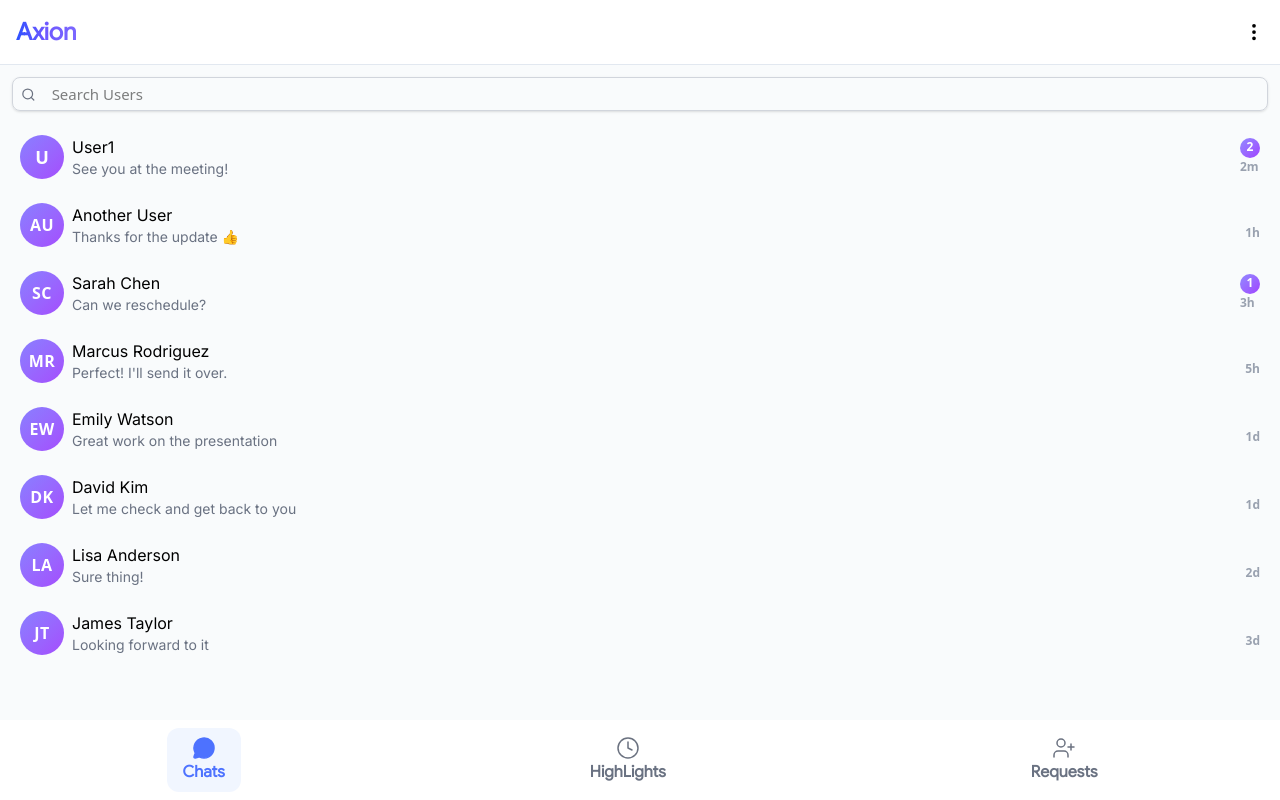
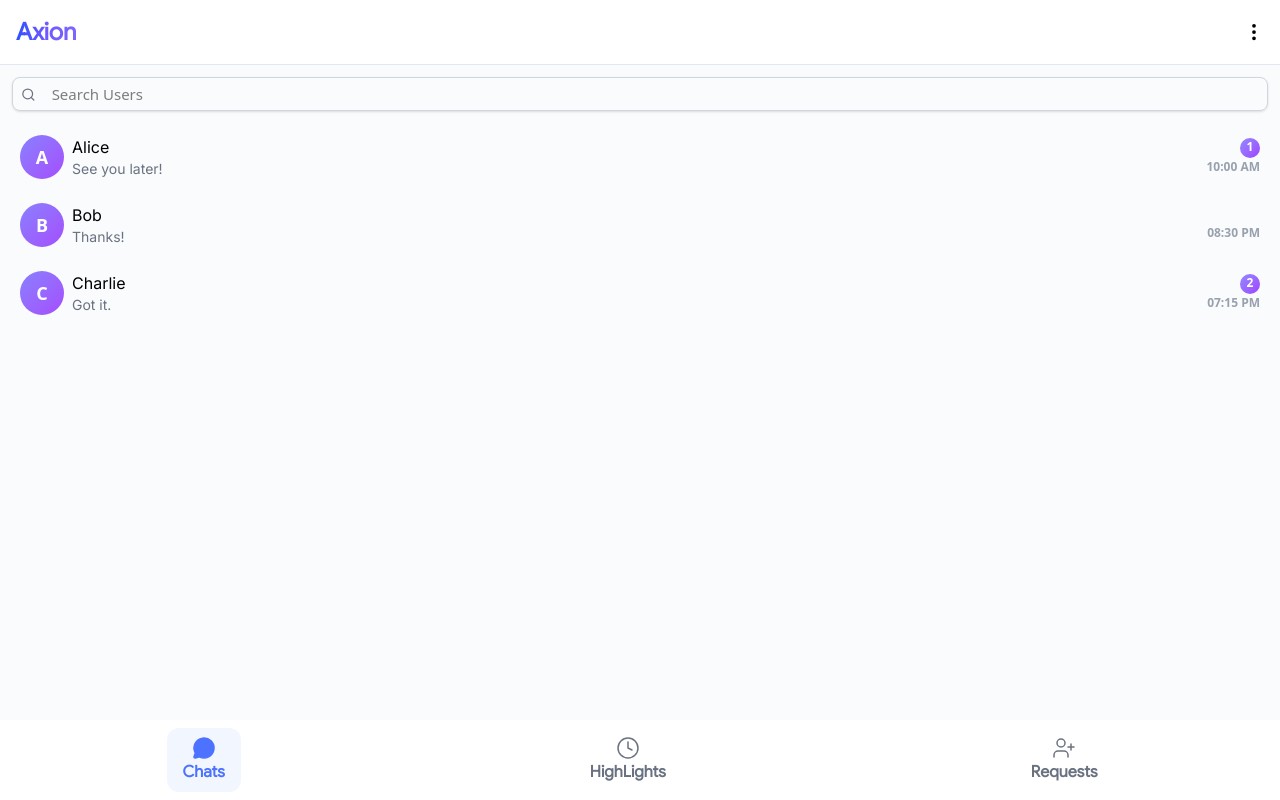
Before and after one commit to HafizAhmad-dev/Axion---Connect-with-world, a React (Vite) app in the folder Front End/: page / in a window 1280 px wide. Built offline with nearby package versions, Linux system fonts and the light colour scheme.

Commit message:
Refactor frontend state: separate slices for contacts, conversations, and current chat

```diff
--- /dev/null
+++ b/Front End/src/MockData/MockContacts.tsx
@@ -0,0 +1,8 @@
+import type { Contact } from "../Types/Contact.type";
+
+export const mockContacts: Contact[] = [
+    { id: "u1", username: "Alice", isOnline: true, avatar: "A" },
+    { id: "u2", username: "Bob", isOnline: false, avatar: "B" },
+    { id: "u3", username: "Charlie", isOnline: true, avatar: "C" },
+    { id: "u4", username: "Diana", isOnline: false, avatar: "D" },
+];
--- /dev/null
+++ b/Front End/src/MockData/MockConversation.tsx
@@ -0,0 +1,29 @@
+import type { Conversation } from "../Types/Conversation.type";
+
+
+export const mockConversations:Conversation[] = [
+  {
+    id: "c1",
+    participants: ["me", "u1"],
+    lastMessage: "See you later!",
+    lastMessageTime: "2024-01-29T10:00:00Z",
+    unreadCount: 1,
+    settings: { isMuted: false },
+  },
+  {
+    id: "c2",
+    participants: ["me", "u2"],
+    lastMessage: "Thanks!",
+    lastMessageTime: "2024-01-28T20:30:00Z",
+    unreadCount: 0,
+    settings: { isMuted: false },
+  },
+  {
+    id: "c3",
+    participants: ["me", "u3"],
+    lastMessage: "Got it.",
+    lastMessageTime: "2024-01-28T19:15:00Z",
+    unreadCount: 2,
+    settings: { isMuted: true },
+  },
+];
--- /dev/null
+++ b/Front End/src/MockData/MockMsgs.tsx
@@ -0,0 +1,18 @@
+import type { Message } from "../Types/Message.type";
+
+export const mockMessages: Record<string, Message[]> = {
+    c1: [
+        { id: "m1", conversationId: "c1", senderId: "u1", textContent: "Hey! Are you free?", timestamp: "2024-01-29T09:50:00Z", status: "Seen" },
+        { id: "m2", conversationId: "c1", senderId: "me", textContent: "Yes, just finished work.", timestamp: "2024-01-29T09:52:00Z", status: "Seen" },
+        { id: "m3", conversationId: "c1", senderId: "u1", textContent: "Great! See you later!", timestamp: "2024-01-29T10:00:00Z", status: "Delivered" },
+    ],
+    c2: [
+        { id: "m4", conversationId: "c2", senderId: "u2", textContent: "Did you get the document?", timestamp: "2024-01-28T20:00:00Z", status: "Delivered" },
+        { id: "m5", conversationId: "c2", senderId: "me", textContent: "Yes, thanks!", timestamp: "2024-01-28T20:30:00Z", status: "Sent" },
+    ],
+    c3: [
+        { id: "m6", conversationId: "c3", senderId: "u3", textContent: "Can you review this?", timestamp: "2024-01-28T18:50:00Z", status: "Seen" },
+        { id: "m7", conversationId: "c3", senderId: "me", textContent: "Got it, will check soon.", timestamp: "2024-01-28T19:00:00Z", status: "Delivered" },
+        { id: "m8", conversationId: "c3", senderId: "u3", textContent: "Thanks!", timestamp: "2024-01-28T19:15:00Z", status: "Delivered" },
+    ],
+};
--- a/Front End/src/MockData/MockUsers.tsx
+++ /dev/null
@@ -1,74 +0,0 @@
-export const mockContacts = [
-  {
-    id: "c1",
-    name: "User1",
-    avatar: "U1",
-    lastMessage: "See you at the meeting!",
-    time: "2m",
-    unread: 2,
-    online: true,
-  },
-  {
-    id: "c2",
-    name: "Another User",
-    avatar: "AU",
-    lastMessage: "Thanks for the update 👍",
-    time: "1h",
-    unread: 0,
-    online: true,
-  },
-  {
-    id: "c3",
-    name: "Sarah Chen",
-    avatar: "SC",
-    lastMessage: "Can we reschedule?",
-    time: "3h",
-    unread: 1,
-    online: false,
-  },
-  {
-    id: "c4",
-    name: "Marcus Rodriguez",
-    avatar: "MR",
-    lastMessage: "Perfect! I'll send it over.",
-    time: "5h",
-    unread: 0,
-    online: true,
-  },
-  {
-    id: "c5",
-    name: "Emily Watson",
-    avatar: "EW",
-    lastMessage: "Great work on the presentation",
-    time: "1d",
-    unread: 0,
-    online: false,
-  },
-  {
-    id: "c6",
-    name: "David Kim",
-    avatar: "DK",
-    lastMessage: "Let me check and get back to you",
-    time: "1d",
-    unread: 0,
-    online: false,
-  },
-  {
-    id: "c7",
-    name: "Lisa Anderson",
-    avatar: "LA",
-    lastMessage: "Sure thing!",
-    time: "2d",
-    unread: 0,
-    online: true,
-  },
-  {
-    id: "c8",
-    name: "James Taylor",
-    avatar: "JT",
-    lastMessage: "Looking forward to it",
-    time: "3d",
-    unread: 0,
-    online: false,
-  },
-];
--- a/Front End/src/Pages/ChatWindow.tsx
+++ b/Front End/src/Pages/ChatWindow.tsx
@@ -3,16 +3,17 @@ import { useState } from "react";
 import type { RootState } from "../Store/store";
 import PhotoHolder from "../Components/PhotoHolder";
 import { Send } from "lucide-react";
-import type { ChatPartner } from "../Types/ChatPartner.type";
 import { mockMessages } from "../MockData/MockMessages";
 import ChatMessage from "../Components/ChatBubble";
 import type { Message } from "../Types/Message.type";
 import { v4 as uuid } from "uuid"; // to generate unique ids
+import type { Conversation } from "../Types/Conversation.type";
 
 const ChatLayout = () => {
-  const chatPartner = useSelector((state: RootState) => state.chatPartner) as ChatPartner;
+  const convo = useSelector((state: RootState) => state.coversation) as Conversation;
+  const contacts = useSelector((state:RootState) => state.contacts.contacts)
   const [input, setInput] = useState("");
-  const [messages, setMessages] = useState<Message[]>(mockMessages[chatPartner.id] || []);
+  const [messages, setMessages] = useState<Message[]>(mockMessages[convo.id] || []);
 
   // Add a new message
   function addMsg(text: string) {
@@ -20,7 +21,7 @@ const ChatLayout = () => {
 
     const newMsg: Message = {
       id: uuid(),
-      conversationId: chatPartner.id, // reference to the contact
+      conversationId: convo.id, // reference to the contact
       senderId: "me",
       textContent: text,
       timestamp: new Date().toISOString(),
@@ -31,19 +32,22 @@ const ChatLayout = () => {
     setMessages([newMsg, ...messages]); // because your main is flex-col-reverse
 
     // update mockMessages (optional for mock)
-    if (!mockMessages[chatPartner.id]) mockMessages[chatPartner.id] = [];
-    mockMessages[chatPartner.id].unshift(newMsg); // add at start for reverse layout
+    if (!mockMessages[convo.id]) mockMessages[convo.id] = [];
+    mockMessages[convo.id].unshift(newMsg); // add at start for reverse layout
 
     setInput(""); // clear input
   }
+  const otherParticipantId = convo.participants.find(p => p !== "me");
+  const contact = contacts.find(c => c.id === otherParticipantId);
+  const contactName:string = contact?.username ?? "Unknown";
 
   return (
     <section className="h-screen w-screen flex flex-col">
       <header className="bg-white px-4 py-3 shadow-xl flex gap-2 items-center">
-        <PhotoHolder username={chatPartner.username || 'Test User'} css="h-11 w-11" />
+        <PhotoHolder username={contactName || 'Test User'} css="h-11 w-11" />
         <div>
-          <h2 className="text-xl font-medium font-gfont">{chatPartner.username || 'Test User'}</h2>
-          <p className="text-sm text-gray-500 font-gfont">{chatPartner.isOnline ? 'Online' : 'Offline'}</p>
+          <h2 className="text-xl font-medium font-gfont">{contactName|| 'Test User'}</h2>
+          <p className="text-sm text-gray-500 font-gfont">{contact?.isOnline ? 'Online' : 'Offline'}</p>
         </div>
       </header>
 
--- a/Front End/src/Pages/Conversations.tsx
+++ b/Front End/src/Pages/Conversations.tsx
@@ -1,26 +1,29 @@
+import { mockConversations } from '../MockData/MockConversation';
 import { Search } from 'lucide-react';
-import { mockContacts } from '../MockData/MockUsers';
 import PhotoHolder from '../Components/PhotoHolder';
-import { useState } from 'react';
-import UnderDev from '../Components/UnderDev';
-import { setChatPartner } from '../Store/Slices/ChatPartner';
 import { useNavigate } from 'react-router';
-import { useDispatch } from 'react-redux';
+import { useDispatch, useSelector } from 'react-redux';
+import { mockContacts } from '../MockData/MockContacts';
+import { setCurrentConversation } from '../Store/Slices/CurrentConversation';
+import type { Conversation } from '../Types/Conversation.type';
+import { setContacts } from '../Store/Slices/Contacts.slice';
+import { useEffect } from 'react';
+import type { RootState } from '../Store/store';
+
 const Home = () => {
-    const [showChat,setShowChat] = useState(false);
+    const contacts = useSelector((state:RootState) => state.contacts.contacts);
     const dispatch = useDispatch();
     const navigate = useNavigate();
 
-    function OpenChat(username:string,id:string){
-        console.log(username,id)
-        setShowChat(true);
-        dispatch(setChatPartner({id,username}));
+    useEffect(() => {
+        dispatch(setContacts(mockContacts));
+    }, [dispatch]);
+
+    function OpenChat(convo: Conversation) {
+        dispatch(setCurrentConversation(convo));
         navigate('user/chat')
     }
 
-    if(showChat){
-        return <UnderDev />
-    }
     return (
         <div className='bg-home pb-10 h-full pt-3 px-3'>
             <div className="search border flex items-center px-2 py-1 gap-4 rounded-lg border-gray-300 shadow-sm ">
@@ -33,27 +36,39 @@ const Home = () => {
             <div className="usersList flex flex-col gap-2 mt-2 max-h-full pt-2 overflow-auto no-scrollbar">
 
                 {/* //User Card */}
-                {mockContacts.map((user) => {
-                    return(
+                {mockConversations.map((convo) => {
+                    const otherParticipantId = convo.participants.find(p => p !== "me");
+                    const contact = contacts.find(c => c.id === otherParticipantId);
+                    const contactName = contact?.username ?? "Unknown";
 
-                    <div onClick={() => OpenChat(user.name,user.id)} key={user.id} className="User flex justify-between px-2 py-2 hover:shadow-usercard rounded-xl ">
-                        {/* //div with image and main content */}
-                        <div className='flex items-center gap-2'>
-                            <PhotoHolder css='h-11 w-11' username={user.name} />
-                            <div className="main">
-                                <h2 className='font-gfont '>{user.name}</h2>
-                                <p className='text-sm text-gray-500 font-gfont'>{user.lastMessage}</p>
+                    return (
+                        <div
+                            key={convo.id}
+                            onClick={() => OpenChat(convo)}
+                            className="User flex justify-between px-2 py-2 hover:shadow-usercard rounded-xl cursor-pointer"
+                        >
+                            <div className='flex items-center gap-2'>
+                                <PhotoHolder css='h-11 w-11' username={contactName} />
+                                <div className="main">
+                                    <h2 className='font-gfont'>{contactName}</h2>
+                                    <p className='text-sm text-gray-500 font-gfont'>{convo.lastMessage}</p>
+                                </div>
+                            </div>
+
+                            <div className="right flex flex-col justify-center items-end">
+                                {convo.unreadCount > 0 && (
+                                    <p className="unreadMsgsCount text-center text-[12px] rounded-full h-5 w-5 bg-linear-to-br from-[#9189ff] to-[#9f3fff] text-white font-semibold">
+                                        {convo.unreadCount}
+                                    </p>
+                                )}
+                                <p className={`time text-[12px] text-gray-400 font-semibold ${convo.unreadCount ? '' : 'mt-4'}`}>
+                                    {new Date(convo.lastMessageTime).toLocaleTimeString([], { hour: '2-digit', minute: '2-digit' })}
+                                </p>
                             </div>
                         </div>
+                    );
+                })}
 
-                        {/* // unread messages count and time */}
-                        <div className="right  flex flex-col flex-end justify-center">
-                            {user.unread > 0 && (<p className="unreadMsgsCount text-center text-[12px] rounded-full h-5 w-5 bg-linear-to-br from-[#9189ff] to-[#9f3fff] text-white font-semibold">{user.unread}</p>)}
-                            <p className={`time text-[12px] text-gray-400 font-semibold ${user.unread ? '' : 'mt-4'}`}>{user.time}</p>
-                        </div>
-
-                    </div>
-                )})}
 
             </div>
         </div>
--- /dev/null
+++ b/Front End/src/Store/Slices/CurrentConversation.tsx
@@ -0,0 +1,35 @@
+import { createSlice, type PayloadAction } from '@reduxjs/toolkit';
+import type { Conversation, Settings } from '../../Types/Conversation.type';
+
+
+const initialState: Conversation = {
+    id: 'noConversation',
+    participants: [],
+    lastMessage: '',
+    lastMessageTime: '',
+    unreadCount: 0,
+    settings: { isMuted: false },
+};
+
+export const currentConversationSlice = createSlice({
+    name: 'currentConversation',
+    initialState,
+    reducers: {
+        setCurrentConversation: (_state, action: PayloadAction<Conversation>) => {
+            return action.payload; // overwrite current conversation completely
+        },
+        updateLastMessage: (state, action: PayloadAction<{ text: string; timestamp: string }>) => {
+            state.lastMessage = action.payload.text;
+            state.lastMessageTime = action.payload.timestamp;
+        },
+        markAsRead: (state) => {
+            state.unreadCount = 0;
+        },
+        updateSettings: (state, action: PayloadAction<Partial<Settings>>) => {
+            state.settings = { ...state.settings, ...action.payload };
+        },
+    },
+});
+
+export const { setCurrentConversation, updateLastMessage, markAsRead, updateSettings } = currentConversationSlice.actions;
+export default currentConversationSlice.reducer;
--- a/Front End/src/Store/store.tsx
+++ b/Front End/src/Store/store.tsx
@@ -1,13 +1,15 @@
 import { configureStore } from '@reduxjs/toolkit'
 import { highlightsSlice } from './Slices/HighlightsSlice'
 import { userSlice } from './Slices/UserSlice'
-import { chatPartnerSlice } from './Slices/ChatPartner'
+import { currentConversationSlice } from './Slices/CurrentConversation'
+import { contactsSlice } from './Slices/Contacts.slice'
 
 export const store = configureStore({
   reducer: {
     highlights: highlightsSlice.reducer,
     user:userSlice.reducer,
-    chatPartner:chatPartnerSlice.reducer
+    coversation:currentConversationSlice.reducer,
+    contacts:contactsSlice.reducer
   },
 })
 
--- /dev/null
+++ b/Front End/src/Types/Contact.type.ts
@@ -0,0 +1,6 @@
+export interface Contact {
+  id: string,
+  username: string,
+  avatar?: string,
+  isOnline: boolean,
+}
```
Also changed, not shown: Front End/src/Store/Slices/ChatPartner.tsx (deleted, +0 -37 lines), Front End/src/Store/Slices/Contacts.slice.ts (added, +35 -0 lines), Front End/src/Types/Conversation.type.ts (added, +16 -0 lines), 1 other file (tests, documents, lock files or other folders).
